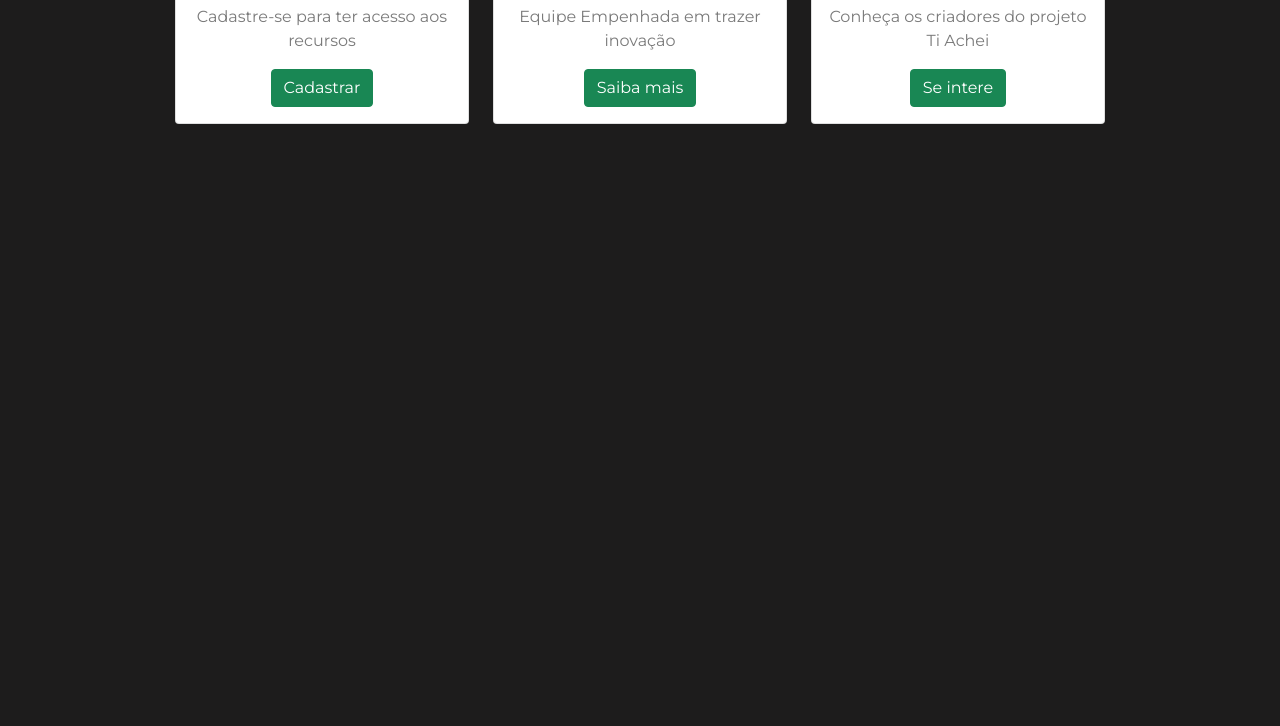
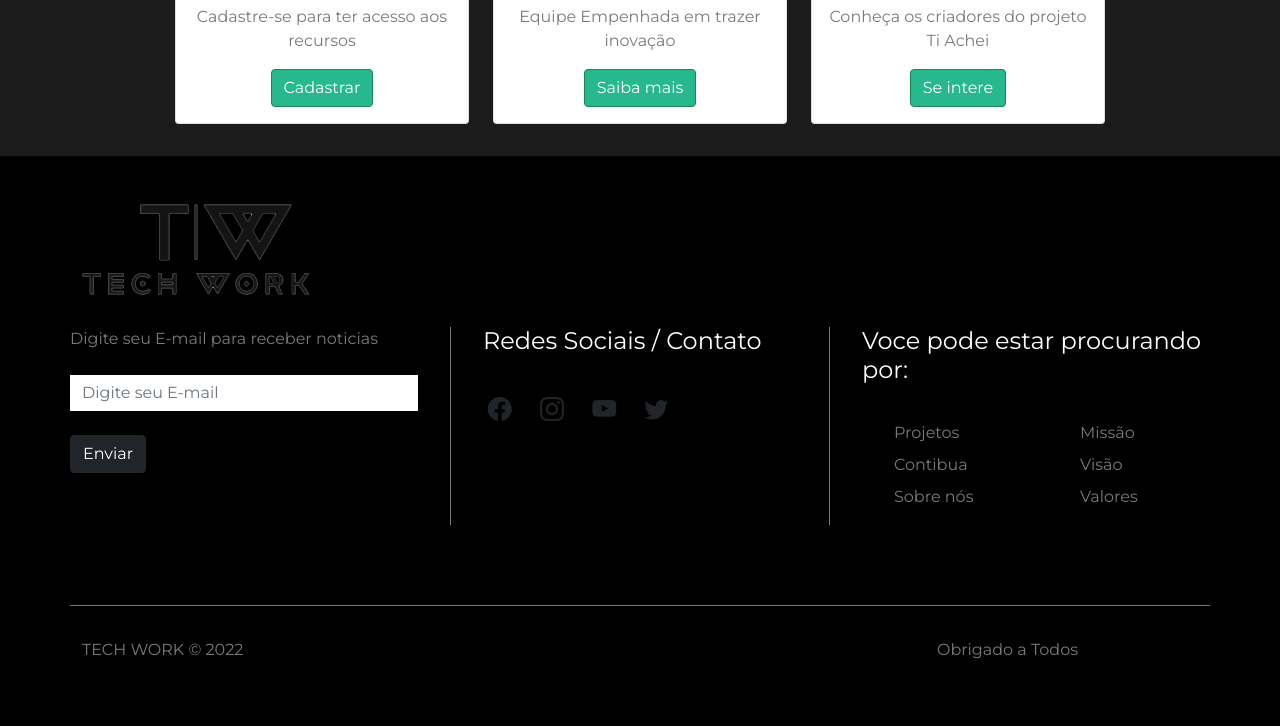
Before and after one commit to Nata-Santos/FrontTiAchei, a plain HTML site: page index.html in a window 1280 px wide. Shown: the part 997-1723 px from the top of the page. Before the commit the page ends 1121 px from the top, so only its background shows below. Drawn offline with nearby package versions, Linux system fonts and the light colour scheme.

Commit message:
atualiza footer da pagina

```diff
--- a/css/style.css
+++ b/css/style.css
@@ -9,7 +9,7 @@
 
 }
 
-.color4{
+.color4 {
     background-color: #fff;
 }
 
@@ -17,7 +17,7 @@
     width: 3em;
 }
 
-.bg-color{
+.bg-color {
     background-color: #fff;
 }
 
@@ -41,13 +41,13 @@
     color: #7a7a7a;
 }
 
-.color3{
+.color3 {
     color: #000000;
 }
 
 
-.bg-color3{
-    background-color:#27b88d;
+.bg-color3 {
+    background-color: #27b88d;
 }
 
 /* navbar */
@@ -71,10 +71,10 @@
 
 li {
     list-style-type: none;
-  }
+}
 
 
-.logo{
+.logo {
     width: 100px;
 
 }
@@ -87,12 +87,13 @@ li {
     width: 40px;
 }
 
-.navbar-toggler{
-    border: 1px solid #FFC926 ;
+.navbar-toggler {
+    border: 1px solid #FFC926;
 
 }
-.navbar-toggler:before{
-    border:none;
+
+.navbar-toggler:before {
+    border: none;
 
 }
 
@@ -107,13 +108,13 @@ li {
     margin: 0 1em;
 }
 
-#navbar-items .nav-item:hover{
+#navbar-items .nav-item:hover {
     border-bottom: 1px solid #FFC926;
 }
 
 
 
-@media(min-width: 768px){
+@media(min-width: 768px) {
     #navbar {
         border-bottom: 1px solid #7a7a7a;
     }
@@ -121,18 +122,18 @@ li {
 }
 
 
-.navbar-user button:hover{
+.navbar-user button:hover {
     background-color: rgb(0, 0, 0);
 }
 
 
 
-ul.dropdown-menu{
+ul.dropdown-menu {
     background-color: #FFC926;
 }
 
-@media(min-width : 992px){
-    ul.dropdown-menu{
+@media(min-width : 992px) {
+    ul.dropdown-menu {
         background-color: #FFC926;
         margin-left: -6.1em;
     }
@@ -201,28 +202,121 @@ ul.dropdown-menu{
         margin-top: 1em;
     }
 
-    .carousel-indicators{
+    .carousel-indicators {
         bottom: 7em;
     }
 }
 
 
-#mini-banners .card i{
+#mini-banners .card i {
     font-size: 30px;
 }
 
-#mini-banners h5{
+#mini-banners h5 {
     font-size: 26px;
     font-weight: bold;
 }
 
-.card{
+.card {
     margin-top: 1em;
 
 }
 
-@media(min-width:768px){
-    #mini-banners{
+@media(min-width:768px) {
+    #mini-banners {
         margin-top: -6em;
     }
 }
+
+/* footer top */
+#footer{
+    margin-top: 2em;
+    padding: 3em 2em;
+}
+
+
+
+#footer-top{
+    margin-bottom: 2em ;
+}
+
+#footer-top,
+#footer-top i{
+    color: #fff;
+}
+
+
+
+#social-icons{
+    text-align: right;
+}
+
+#social-icons i{
+    margin-right: 1em;
+    font-size: 1.5em;
+    cursor: pointer;
+
+}
+
+#social-icons i:hover{
+    color: #7a7a7a;
+}
+
+/* footeer details */
+#footer-details{
+    margin-bottom: 3em;
+}
+
+#news-container,
+#contact-container,
+#links-container{
+    padding: 0;
+    border: 0;
+    margin-bottom: 2em;
+}
+
+#footer-details h4{
+    color:#fff;
+    margin-bottom: 1.5em;
+}
+
+#news-container input{
+    border-radius: 0;
+    border:none;
+}
+
+#links-container li{
+    margin-bottom: 0.5em;
+}
+
+#links-container a{
+    text-decoration: none;
+}
+
+#links-container a:hover{
+    color: #fff;
+}
+
+/* footer bottom */
+#footer-bottom{
+    border-top: 1px solid #7a7a7a;
+    padding-top: 2em;
+}
+
+#footer-bottom i{
+    color: rgb(190, 63, 63);
+}
+
+@media(min-width: 768px){
+    #news-container{
+        padding-right: 2em;
+    }
+    #links-container{
+        padding-left: 2em;
+    }
+    #contact-container{
+        padding: 0 2em;
+        border-left: 1px solid #7a7a7a;
+        border-right: 1px solid #7a7a7a;
+    }
+}
--- a/index.html
+++ b/index.html
@@ -113,7 +113,7 @@
           <img src="img/pet.webp" alt="Imagem 3" class="d-block w-100" />
           <div class="carousel-caption">
             <h5>Projeto 3</h5>
-            <a href="#" class="btn btn-success bg-color3">Ver Projeto</a>
+            <a href="#" class="btn btn-success ">Ver Projeto</a>
           </div>
         </div>
       </div>
@@ -138,7 +138,7 @@
               <p class="card-text secondary-color">
                 Cadastre-se para ter acesso aos recursos
               </p>
-              <a href="#" class="btn btn-success">Cadastrar</a>
+              <a href="#" class="btn btn-success bg-color3 ">Cadastrar</a>
             </div>
           </div>
         </div>
@@ -150,7 +150,7 @@
               <p class="card-text secondary-color">
                 Equipe Empenhada em trazer inovação
               </p>
-              <a href="#" class="btn btn-success">Saiba mais</a>
+              <a href="#" class="btn btn-success bg-color3 ">Saiba mais</a>
             </div>
           </div>
         </div>
@@ -164,7 +164,7 @@
               </p>
 
               <!-- Button trigger modal -->
-              <button type="button" class="btn btn-success" data-bs-toggle="modal" data-bs-target="#exampleModal">
+              <button type="button" class="btn btn-success bg-color3 " data-bs-toggle="modal" data-bs-target="#exampleModal">
                 Se intere
               </button>
 
@@ -249,6 +249,85 @@
       </div>
     </div>
   </div>
+  <footer class="container-fluid bg-secondary-color" id="footer">
+    <div class="container">
+      <div class="row">
+        <!--FOOTER TOP-->
+        <div class="col-12" id="footer-top">
+
+            <div class="col-4 logoFooter img-fluid"><img src="img/logoEquipe.png" alt="Logo Tech Work"></div>
+
+
+        </div>
+
+        <!-- footer details -->
+        <div class="col-12" id="footer-details">
+          <div class="row">
+            <div class="col-12 col-md-4" id="news-container">
+              <p class="secondary-color">
+                Digite seu E-mail para receber noticias
+              </p>
+              <form>
+                <div class="mb3 mt-4">
+                  <input
+                    type="email"
+                    class="form-control"
+                    placeholder="Digite seu E-mail"
+                  />
+                </div>
+                <button class="btn btn-dark mt-4" type="submit">Enviar</button>
+              </form>
+            </div>
+            <div class="col-12 col-md-4 justify-content-center" id="contact-container">
+              <h4>Redes Sociais / Contato</h4>
+              <div class="col-8" id="social-icons">
+                <i class="bi bi-facebook"></i>
+                <i class="bi bi-instagram"></i>
+                <i class="bi bi-youtube"></i>
+                <i class="bi bi-twitter"></i>
+
+              </div>
+            </div>
+
+            <div class="col-12 col-md-4" id="links-container">
+              <div class="row">
+                <h4>Voce pode estar procurando por:</h4>
+                <div class="col-6">
+                  <ul class="listunstyled">
+                    <li><a href="#" class="secondary-color">Projetos</a></li>
+                    <li>
+                      <a href="#" class="secondary-color">Contibua</a>
+                    </li>
+                    <li><a href="#" class="secondary-color">Sobre nós</a></li>
+                  </ul>
+                </div>
+                <div class="col-6">
+                  <ul class="listunstyled">
+                    <li><a href="#" class="secondary-color">Missão</a></li>
+                    <li><a href="#" class="secondary-color">Visão</a></li>
+                    <li><a href="#" class="secondary-color">Valores</a></li>
+                  </ul>
+                </div>
+              </div>
+            </div>
+          </div>
+        </div>
+        <!-- footer bottom -->
+        <div class="col-12" id="footer-bottom">
+          <div class="row justify-content-between">
+            <div class="col-12 col-md-3">
+              <p class="secondary-color">TECH WORK &copy; 2022</p>
+            </div>
+            <div class="col-12 col-md-3">
+              <p class="secondary-color">
+                Obrigado a Todos
+              </p>
+            </div>
+          </div>
+        </div>
+      </div>
+    </div>
+  </footer>
 
 
 </body>
```
Also changed, not shown: img/logoEquipe.png (added).
